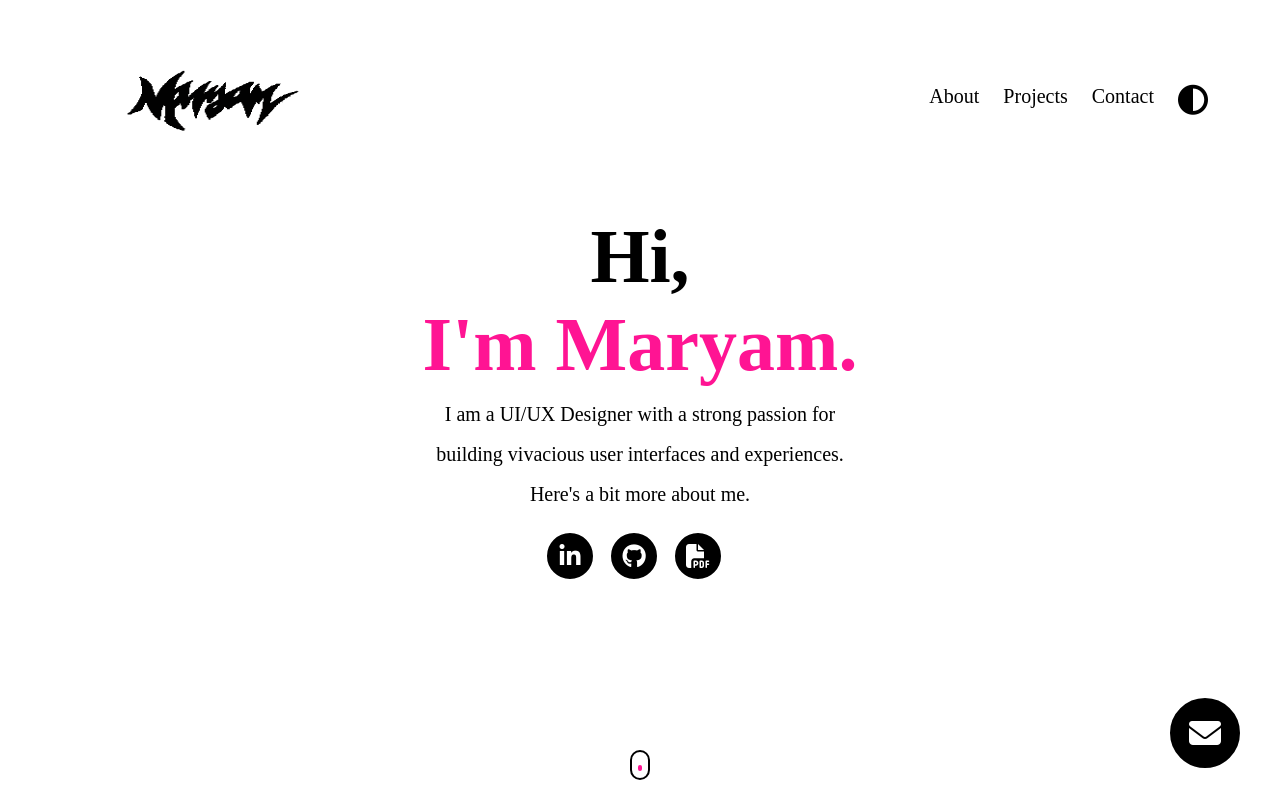
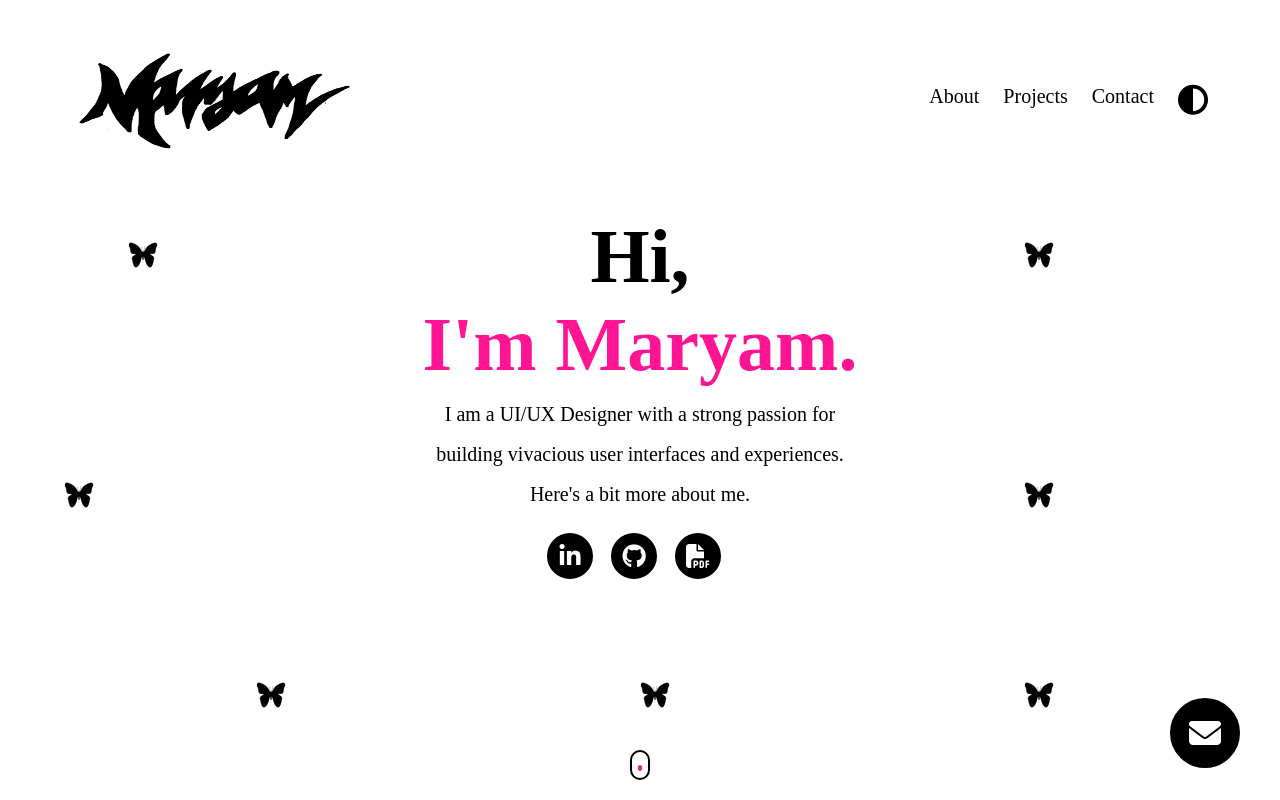
Before and after one commit to mdawood832/E-portfolio, a plain HTML site: page index.html in a window 1280 px wide. Shown: the top 800 px of the page. Drawn offline with Linux system fonts and the light colour scheme; a web font is replaced by a local one.

Commit message:
butterflies

```diff
--- a/index.html
+++ b/index.html
@@ -12,13 +12,12 @@
 <body>
     <!-- NOTES -->
     <!-- Remeber to put logo next to tab , put rotating name logo somewhere on the page -->
-    <!-- use a different color system -->
-    <!-- make sure nav bar scrolls down to the correct sections  -->
-    <!-- github is acting weird -->
-    <section id="landing-page">
+    <!-- turn butterflies dark theme -->
+
+    <section id="landing-page" onmousemove="moveBackground(event)">
         <nav>
             <figure>
-               <img id="personal-logo" src="assets/3dgifmaker19770.gif" alt="">
+               <img id="personal-logo" src="assets/maryamlogo-removebg-preview.png" alt="">
             </figure>
 
             <ul class="nav__link--list">
@@ -100,8 +99,20 @@
 
             <i class="fas fa-times modal__exit click" onclick="toggleModal()"></i>
         </div>
+        <img src="./assets/butterfly.png" class="shape shape--0" alt="butterfly">
+        <!-- <img src="./assets/butterfly.png" class="shape shape--1" alt="butterfly"> -->
+        <img src="./assets/butterfly.png" class="shape shape--2" alt="butterfly">
+        <img src="./assets/butterfly.png" class="shape shape--3" alt="butterfly">
+        <!-- <img src="./assets/butterfly.png" class="shape shape--4" alt="butterfly"> -->
+        <img src="./assets/butterfly.png" class="shape shape--5" alt="butterfly">
+        <img src="./assets/butterfly.png" class="shape shape--6" alt="butterfly">
+        <img src="./assets/butterfly.png" class="shape shape--7" alt="butterfly">
+        <img src="./assets/butterfly.png" class="shape shape--8" alt="butterfly">
+
+
+
+
     </section>
-
     <section id="projects">
         <div class="container">
             <div class="row">
--- a/index.js
+++ b/index.js
@@ -1,6 +1,21 @@
-
 let isModalOpen = false
 let contrastToggle=false
+const scaleFactor = 20
+
+function moveBackground(event) {
+    const shapes = document.querySelectorAll(".shape")
+    const x = event.clientX / scaleFactor
+    const y = event.clientY / scaleFactor
+
+    for (let i=0 ; i<shapes.length ; i++ ) {
+        const isOdd = i % 2 !== 0 ;
+        const boolInt = isOdd ? -1 : 1
+        shapes[i].style.transform = `translate(${x * boolInt}px , ${y * boolInt}px)`
+    }
+}
+
+
+
 
 function toggleContrast (){
     contrastToggle= !contrastToggle
--- a/style.css
+++ b/style.css
@@ -40,8 +40,6 @@ a{
     background-color: white;
     color: black;
 }
-
-
 
 
 
@@ -641,3 +639,60 @@ input:focus, textarea:focus{
     font-size: 36px;
     z-index: 100;
 }
+
+
+/*
+
+SHAPES
+
+*/
+
+.shape{
+    position: fixed;
+}
+
+
+.shape--0{
+    top: 30vh;
+    left: 10vw;
+}
+
+.shape--1{
+    top: 30vh;
+    left: 50vw;
+}
+
+.shape--2{
+    top: 30vh;
+    left: 80vw;
+}
+
+.shape--3{
+    top: 60vh;
+    left: 5vw;
+}
+
+.shape--4{
+    top: 60vh;
+    left: 50vw;
+}
+
+.shape--5{
+    top: 60vh;
+    left: 80vw;
+}
+
+.shape--6{
+    top: 85vh;
+    left: 20vw;
+}
+
+.shape--7{
+    top: 85vh;
+    left: 50vw;
+}
+
+.shape--8{
+    top: 85vh;
+    left: 80vw;
+}
```
Also changed, not shown: assets/butterfly.png (added).
